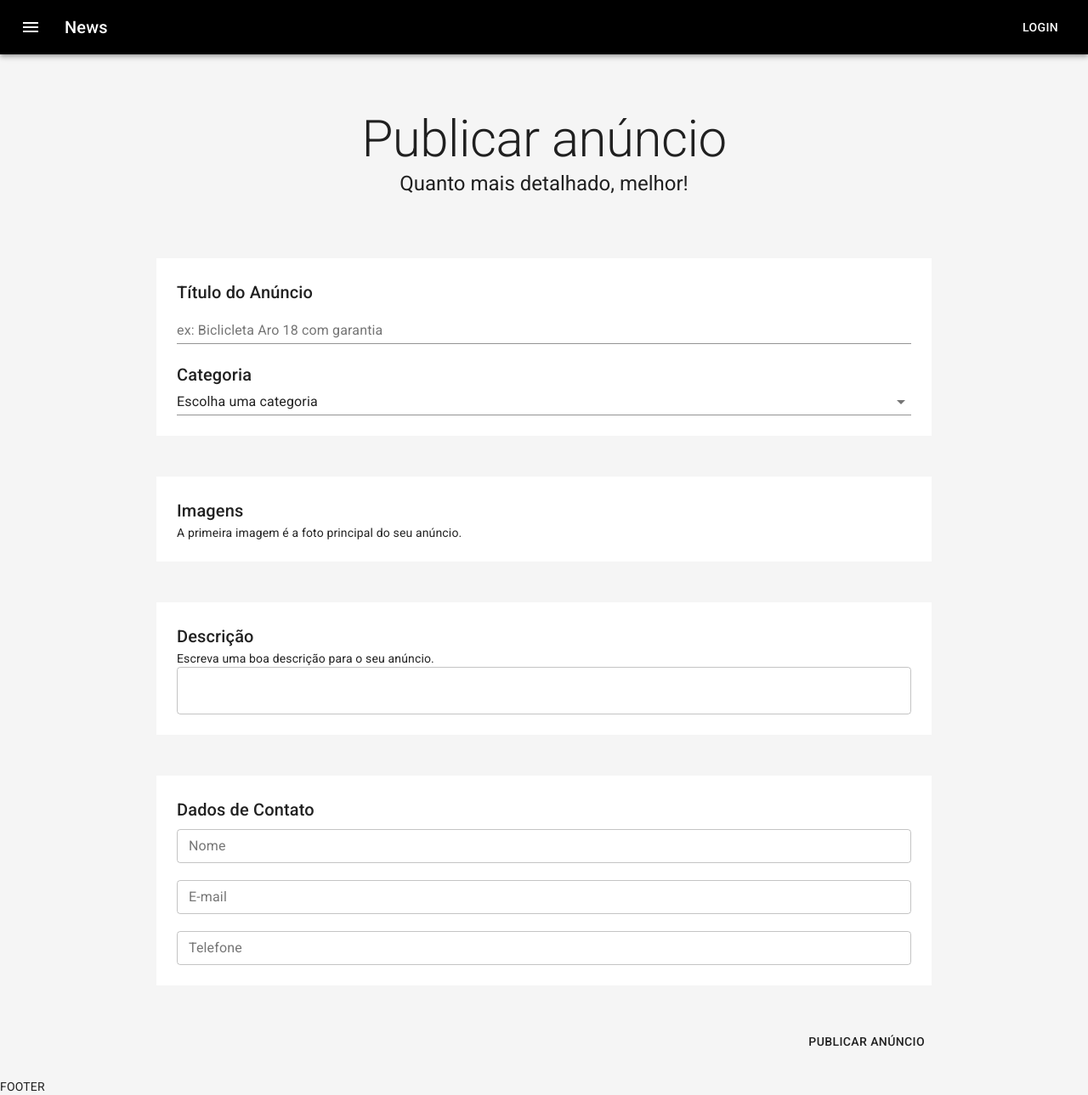
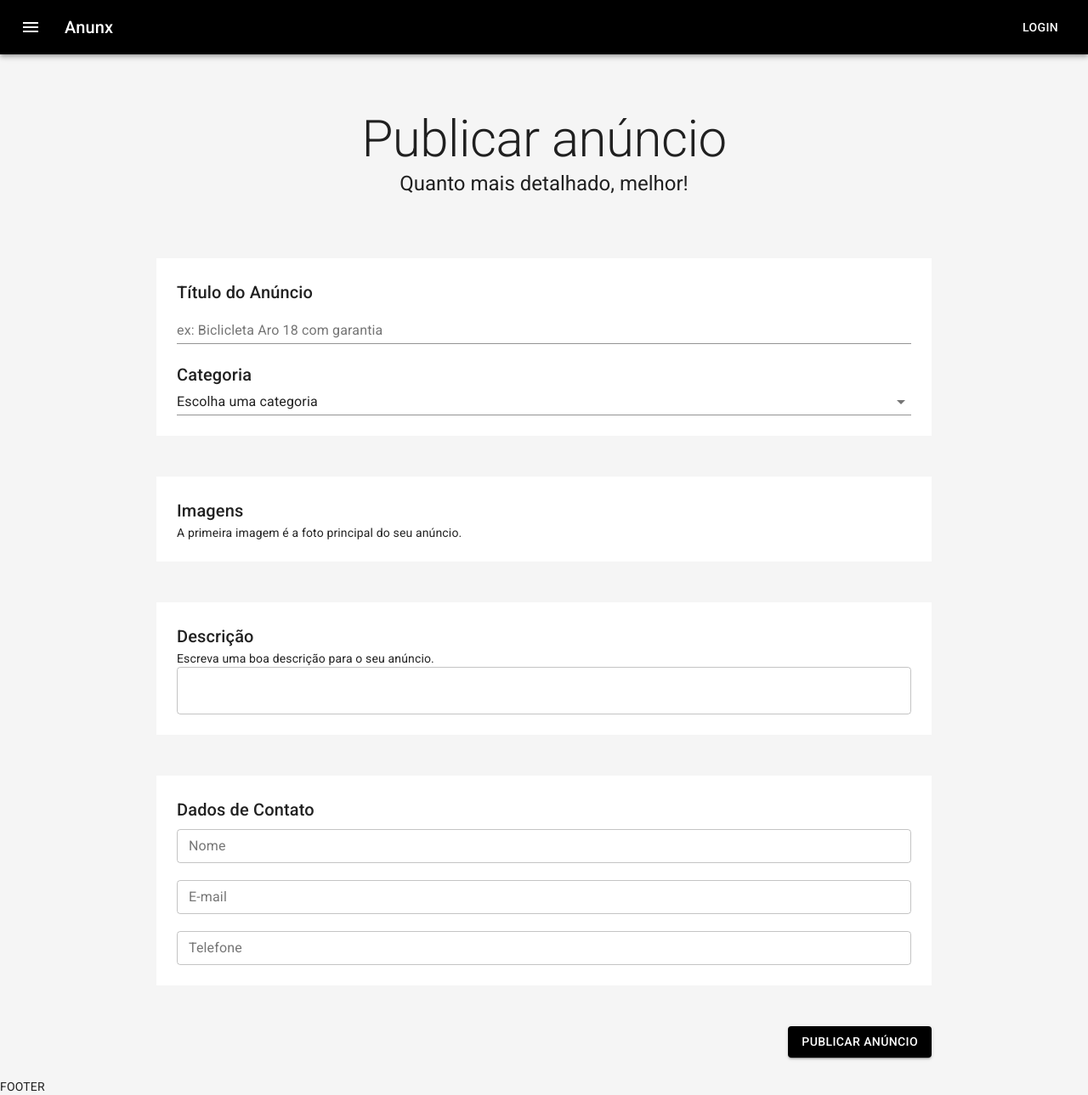
Before and after one commit to leonardo2matos/anunx_app, a Next.js app: page /user/publish in a window 1280 px wide. Shown: the whole page at 85% size. Built offline with nearby package versions, Linux system fonts and the light colour scheme.

Commit message:
add publish page

```diff
--- a/pages/user/publish.js
+++ b/pages/user/publish.js
@@ -147,7 +147,7 @@ const Publish = () => {
 
       <Container maxWidth="md"className={classes.boxcontainer}>
         <Box textAlign="right">
-          <Button>
+          <Button variant="contained" color="primary">
             Publicar Anúncio
           </Button>
         </Box>
--- a/src/components/Header.js
+++ b/src/components/Header.js
@@ -30,7 +30,7 @@ export default function ButtonAppBar() {
             <MenuIcon />
           </IconButton>
           <Typography variant="h6" className={classes.title}>
-            News
+            Anunx
           </Typography>
           <Button color="inherit">Login</Button>
         </Toolbar>
```
